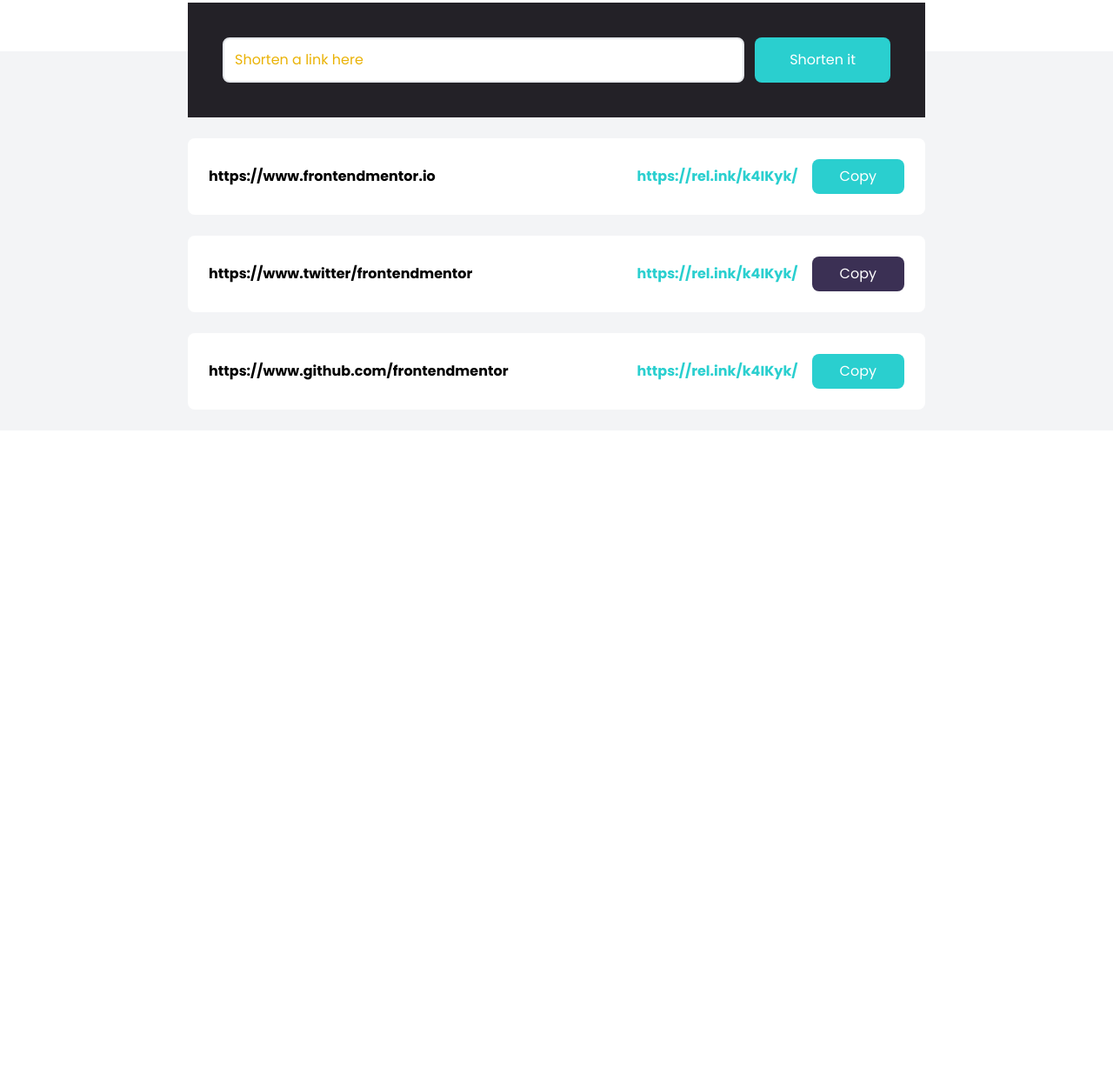
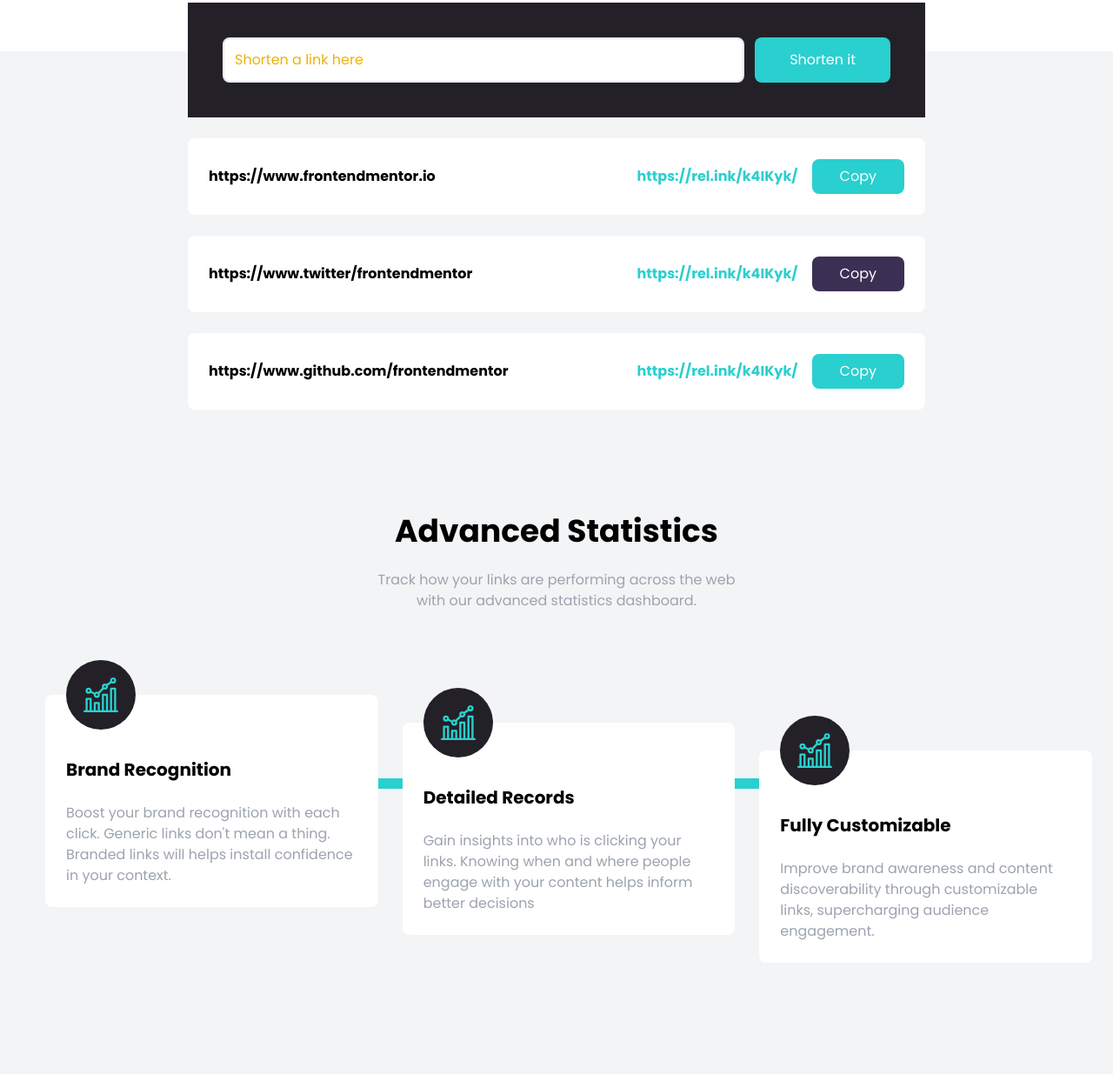
Before and after one commit to hassancodess/shortly-website, a website: page index.html in a window 1280 px wide. Shown: the part 697-1932 px from the top of the page at 87% size. Before the commit the page ends 1192 px from the top, so only its background shows below. Drawn offline with Linux system fonts and the light colour scheme.

Commit message:
Add Feature Boxes

```diff
--- a/index.html
+++ b/index.html
@@ -170,5 +170,103 @@
         </div>
       </div>
     </section>
+
+    <!-- Advance Statistics Section -->
+    <section id="stats" class="py-24 bg-gray-100">
+      <div class="container px-3 mx-auto">
+        <h2 class="mb-6 text-4xl font-bold text-center">Advanced Statistics</h2>
+        <p class="max-w-xs mx-auto text-center text-gray-400 md:max-w-md">
+          Track how your links are performing across the web with our advanced
+          statistics dashboard.
+        </p>
+      </div>
+    </section>
+    <!-- Feature Box Section -->
+    <section id="features" class="pb-32 bg-gray-100">
+      <div
+        class="container relative flex flex-col items-start px-6 mx-auto md:flex-row md:space-x-7"
+      >
+        <!-- Horizontal Line -->
+        <div
+          class="absolute hidden w-10/12 h-3 bg-cyan md:block top-24 left-16"
+        ></div>
+        <!-- Vertical Line -->
+        <div class="absolute w-2 h-full -ml-1 md:hidden bg-cyan left-1/2"></div>
+
+        <!-- Box 1 -->
+        <div
+          class="relative flex flex-col p-6 space-y-6 bg-white rounded-lg md:w-1/3"
+        >
+          <!-- Image Positioning -->
+          <div class="absolute -ml-10 left-1/2 -top-10 md:left-16">
+            <!-- Image Container For Background & Center -->
+            <div
+              class="flex items-center justify-center w-20 h-20 p-4 rounded-full bg-veryDarkViolet"
+            >
+              <img src="images/icon-brand-recognition.svg" alt="brand" />
+            </div>
+          </div>
+          <!-- Content -->
+          <h5
+            class="pt-6 text-xl font-bold text-center capitalize md:text-left"
+          >
+            Brand Recognition
+          </h5>
+          <p class="text-center text-gray-400 md:text-left">
+            Boost your brand recognition with each click. Generic links don't
+            mean a thing. Branded links will helps install confidence in your
+            context.
+          </p>
+        </div>
+        <!-- Box 2 -->
+        <div
+          class="relative flex flex-col p-6 mt-24 space-y-6 bg-white rounded-lg md:w-1/3 md:mt-8"
+        >
+          <!-- Image Positioning -->
+          <div class="absolute -ml-10 left-1/2 -top-10 md:left-16">
+            <!-- Image Container For Background & Center -->
+            <div
+              class="flex items-center justify-center w-20 h-20 p-4 rounded-full bg-veryDarkViolet"
+            >
+              <img src="images/icon-brand-recognition.svg" alt="brand" />
+            </div>
+          </div>
+          <!-- Content -->
+          <h5
+            class="pt-6 text-xl font-bold text-center capitalize md:text-left"
+          >
+            Detailed Records
+          </h5>
+          <p class="text-center text-gray-400 md:text-left">
+            Gain insights into who is clicking your links. Knowing when and
+            where people engage with your content helps inform better decisions
+          </p>
+        </div>
+        <!-- Box 3 -->
+        <div
+          class="relative flex flex-col p-6 mt-24 space-y-6 bg-white rounded-lg md:w-1/3 md:mt-16"
+        >
+          <!-- Image Positioning -->
+          <div class="absolute -ml-10 left-1/2 -top-10 md:left-16">
+            <!-- Image Container For Background & Center -->
+            <div
+              class="flex items-center justify-center w-20 h-20 p-4 rounded-full bg-veryDarkViolet"
+            >
+              <img src="images/icon-brand-recognition.svg" alt="brand" />
+            </div>
+          </div>
+          <!-- Content -->
+          <h5
+            class="pt-6 text-xl font-bold text-center capitalize md:text-left"
+          >
+            Fully Customizable
+          </h5>
+          <p class="text-center text-gray-400 md:text-left">
+            Improve brand awareness and content discoverability through
+            customizable links, supercharging audience engagement.
+          </p>
+        </div>
+      </div>
+    </section>
   </body>
 </html>
```
Also changed, not shown: css/style.css.
